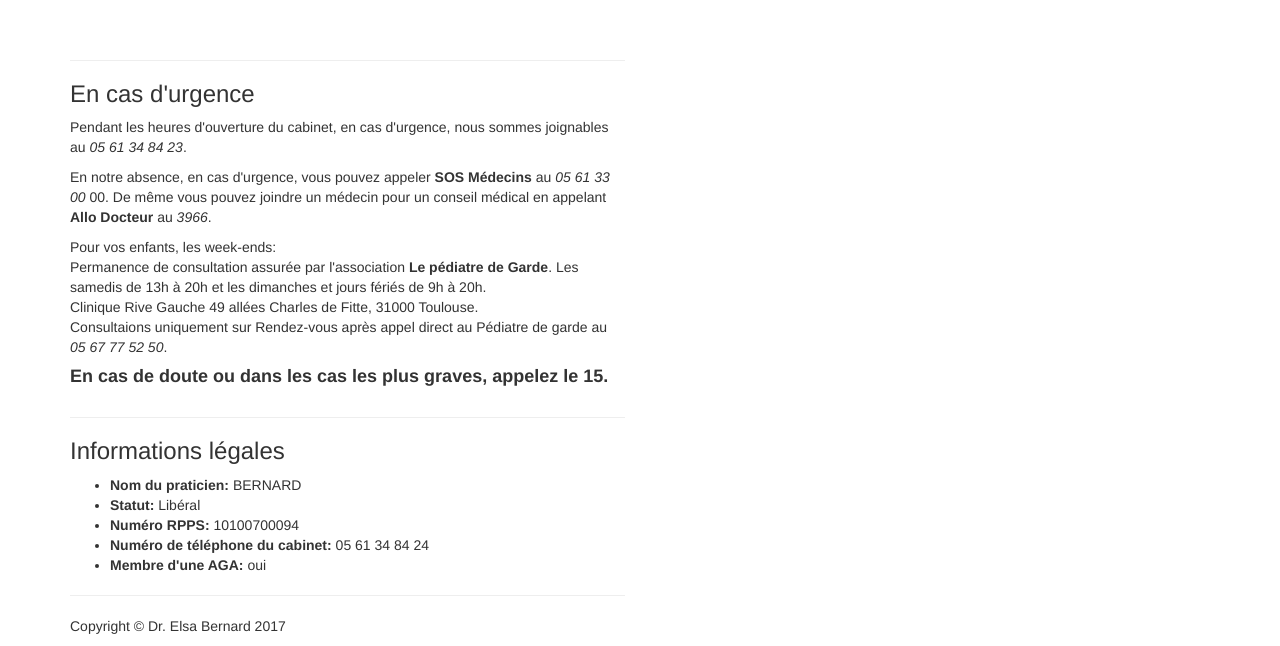
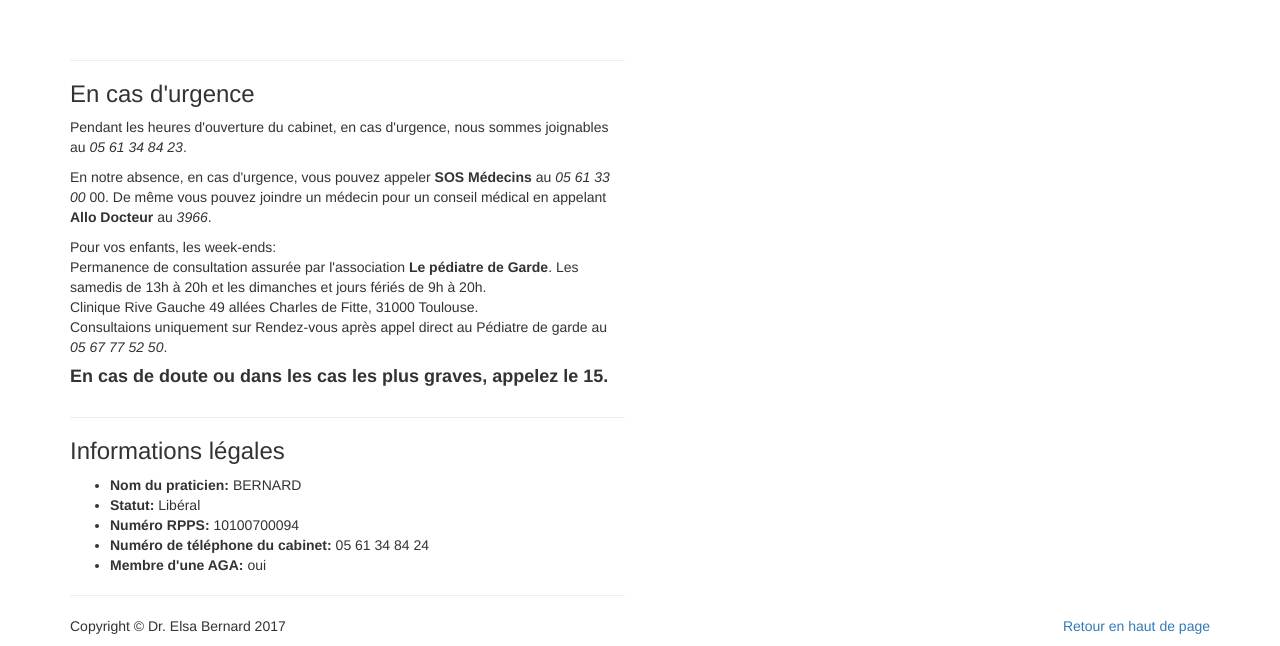
Before and after one commit to fthorey/docteuremd, a plain HTML site: page index.html in a window 1280 px wide. Shown: the part 1349-1995 px from the top of the page. Drawn offline with Linux system fonts and the light colour scheme; grey boxes are pictures that could not be loaded.

Commit message:
Add a link to the top in the footer

```diff
--- a/index.html
+++ b/index.html
@@ -44,9 +44,6 @@
             <!-- Collect the nav links, forms, and other content for toggling -->
             <div class="collapse navbar-collapse" id="md-navbar-collapse-1">
                 <ul class="nav navbar-nav">
-                    <!--<li>
-                        <a href="#presentation">Présentation</a>
-                    </li>-->
                     <li>
                         <a href="#horaires">Horaires</a>
                     </li>
@@ -66,15 +63,10 @@
         <!-- /.container -->
     </nav>
 
+    <a name="top"></a>
+
     <!-- Page Content -->
     <div class="container">
-
-        <!--<div class="row">
-            <div class="col-md-12">
-                <a name="presentation"></a>
-                <h3>Présentation</h3>
-            </div>
-        </div>-->
 
         <div class="row">
 
@@ -279,8 +271,11 @@
         <!-- Footer -->
         <footer>
             <div class="row">
-                <div class="col-lg-12">
+                <div class="col-md-6">
                     <p>Copyright &copy; Dr. Elsa Bernard 2017</p>
+                </div>
+                <div class="col-md-6">
+                    <p class="pull-right"><a href="#top">Retour en haut de page</a></p>
                 </div>
             </div>
             <!-- /.row -->
```
